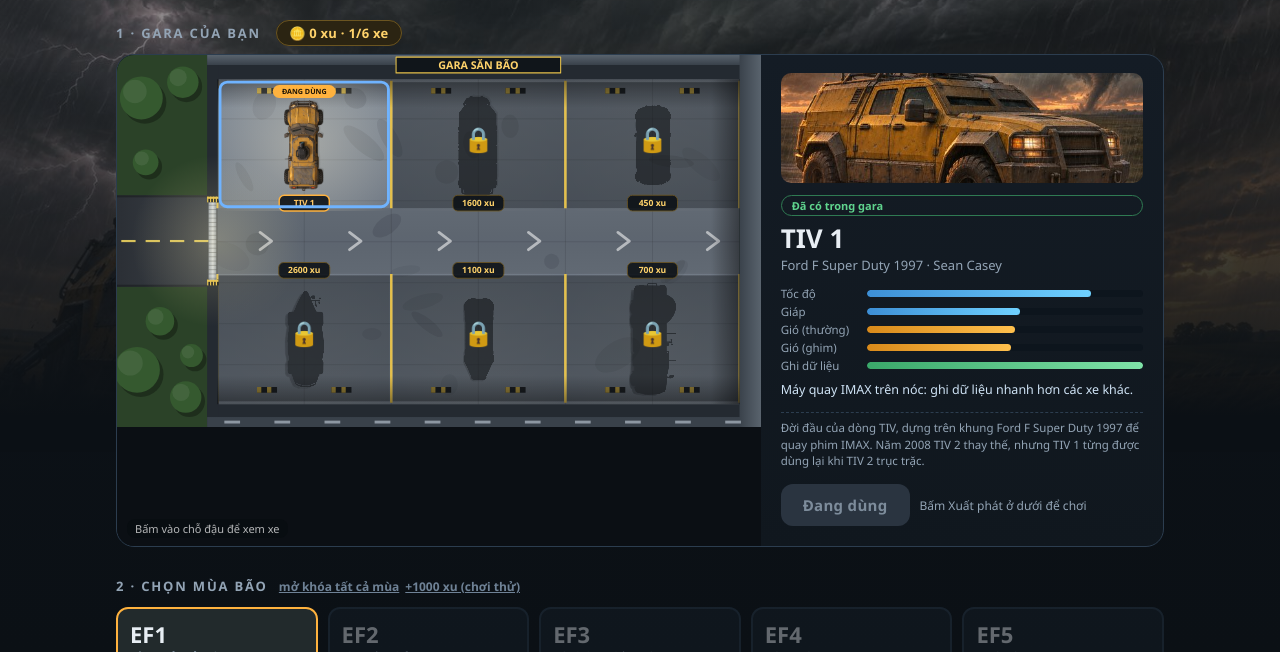
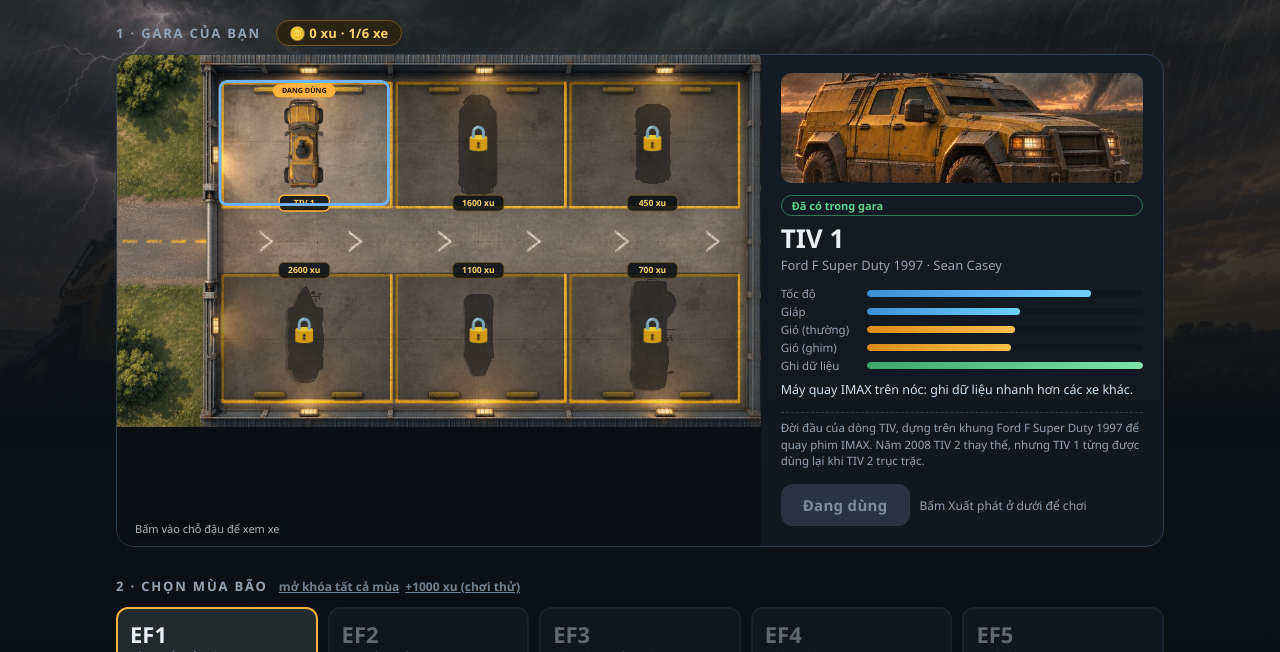
Before and after one commit to 6h30/san-bao, a plain HTML site: page index.html in a window 1280 px wide. Shown: the part 148-800 px from the top of the page. Drawn offline with Linux system fonts and the light colour scheme.

Commit message:
Garage: use the illustrated garage background image, tuned bay positions
Co-Authored-By: Claude Sonnet 5.5 <noreply@anthropic.com>

```diff
--- a/index.html
+++ b/index.html
@@ -1175,7 +1175,7 @@ const BAY_W=(GX1-GX0)/3;
 const SHORT={tiv1:'TIV 1',tiv2:'TIV 2',tiv3:'TIV 3',dom3:'DOMINATOR 3',arma:'ARMADILLO',dow:'DOPPLER ON WHEELS'};
 const BAYS=BAY_ORDER.map((id,i)=>{
   const col=i%3,top=i<3,x=GX0+BAY_W*col;
-  return {id,x,w:BAY_W,top,y:top?38:308,h:176,cx:x+BAY_W/2,cy:top?126:398,hd:top?-Math.PI/2:Math.PI/2};
+  return {id,x,w:BAY_W,top,y:top?37:304,h:top?174:177,cx:x+BAY_W/2,cy:top?124:392,hd:top?-Math.PI/2:Math.PI/2};
 });
 const gcv=$('gcv'),gctx=gcv.getContext('2d');
 let gW=0,gBG=null,gHover=null,glast=performance.now(),starting=false;
@@ -1231,9 +1231,13 @@ function drawCarSprite(g,id,x,y,hd,sil,alpha){
 }
 
 // nền nhà gara vẽ một lần cho mỗi cỡ màn hình
+// ảnh nền nhà gara do người dùng tạo (không bắt buộc): có thì dùng, không có thì tự vẽ bằng code
+const gbgImg=new Image();
+gbgImg.onload=()=>{gW=0;};gbgImg.src='img/garage_bg.jpg';
 function renderGBG(){
   const k=gW/GW,off=document.createElement('canvas');off.width=gW;off.height=Math.round(GH*k);
   const g=off.getContext('2d');g.scale(k,k);
+  if(gbgImg.complete&&gbgImg.naturalWidth>0){g.drawImage(gbgImg,0,0,GW,GH);return off;}
   // ngoài trời: cỏ + lối xe vào
   g.fillStyle='#2b4228';g.fillRect(0,0,GW,GH);
   const ap=g.createLinearGradient(0,0,GX0,0);ap.addColorStop(0,'#2b2f35');ap.addColorStop(1,'#3d434a');
@@ -1311,7 +1315,8 @@ function drawGarage(){
   for(const b of BAYS){
     const own=owns(b.id);
     const pool=g.createRadialGradient(b.cx,b.cy,10,b.cx,b.cy,150);
-    pool.addColorStop(0,'rgba(255,244,214,'+(own?.32:.05)+')');pool.addColorStop(1,'rgba(255,244,214,0)');
+    const hasBg=gbgImg.complete&&gbgImg.naturalWidth>0;       // ảnh nền đã có đèn sáng sẵn nên pha nhẹ hơn
+    pool.addColorStop(0,'rgba(255,244,214,'+(own?(hasBg?.12:.32):.05)+')');pool.addColorStop(1,'rgba(255,244,214,0)');
     g.fillStyle=pool;g.fillRect(b.x,b.y-4,b.w,b.h+8);
     if(!own){
       g.fillStyle='rgba(6,8,12,.38)';g.fillRect(b.x+2,b.y,b.w-4,b.h);
```
Also changed, not shown: img/garage_bg.jpg (added), 1 other file.
